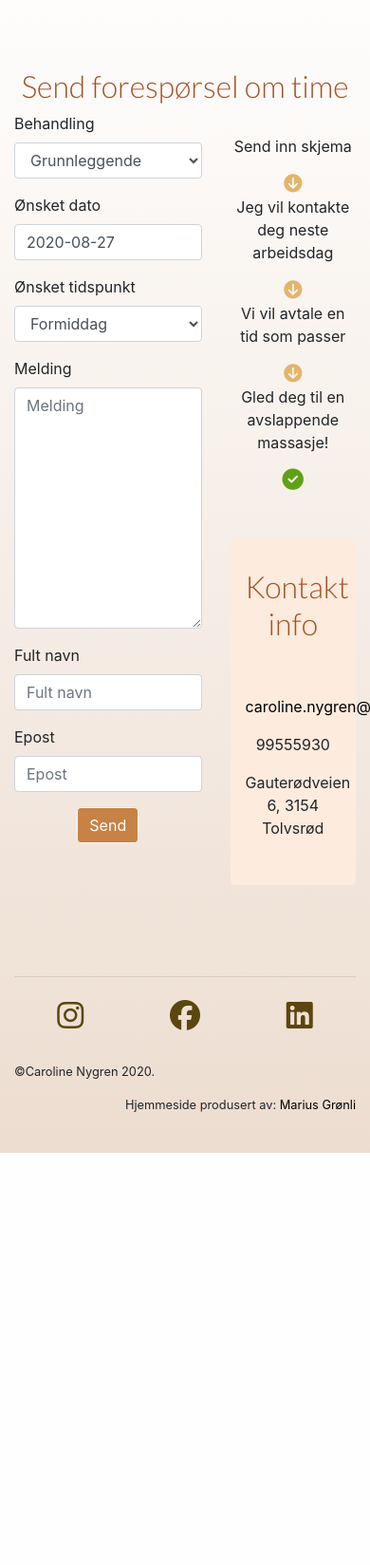
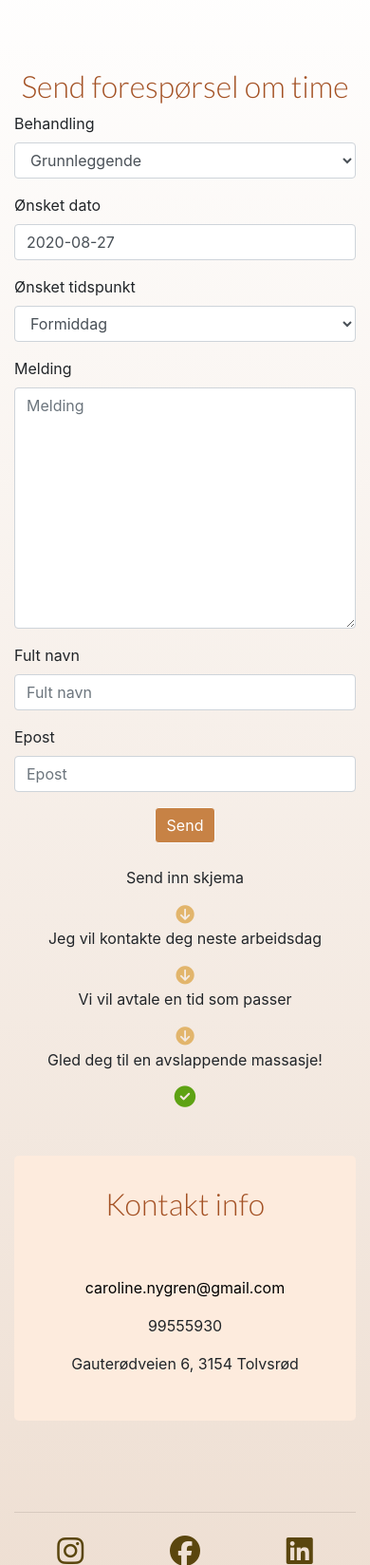
Before and after one commit to mariusgronli/caroline-massage, a Django app: page /massasje/bestilling/ in a window 390 px wide; the page is wider, and only the part inside the window is pictured. Shown: the part 69-1717 px from the top of that part at 95% size. Before the commit the page ends 1283 px from the top of that part, so only its background shows below. Run offline with Django 3.2, Linux system fonts and the light colour scheme; some libraries are stand-ins or nearby versions; some web fonts are replaced.

Commit message:
Adjusted for small screens

```diff
--- a/hjemmeside/templates/massasje/bestilling.html
+++ b/hjemmeside/templates/massasje/bestilling.html
@@ -22,10 +22,10 @@
 <br><br><br>
 <div class="container">
   <div class="row">
-    <div class="col-sm-7">
+    <div class="col-lg-7">
 
     </div>
-    <div class="col-sm-5 text-center">
+    <div class="col-lg-5 text-center">
       <h1 class="product-header">Send forespørsel om time</h1>
     </div>
   </div>
@@ -33,7 +33,7 @@
 
   <div class="row">
 
-    <div class="col-7">
+    <div class="col-lg-7">
       <form method="post">
           {% csrf_token %}
           {% bootstrap_form form %}
@@ -43,7 +43,7 @@
       </form>
     </div>
 
-    <div class="col-5">
+    <div class="col-lg-5">
       <div class="row">
         <div class="col-sm text-center">
           <br>
--- a/static/css/main.css
+++ b/static/css/main.css
@@ -124,6 +124,8 @@ header[role="banner"] #logo-main {
   transition: 0.3s;
 }
 
+
+
 /* Send button */
 
 .btn-send {
```
Also changed, not shown: hjemmeside/templates/massasje/index.html (+8 -8 lines), hjemmeside/templates/massasje/info.html (+4 -4 lines).
